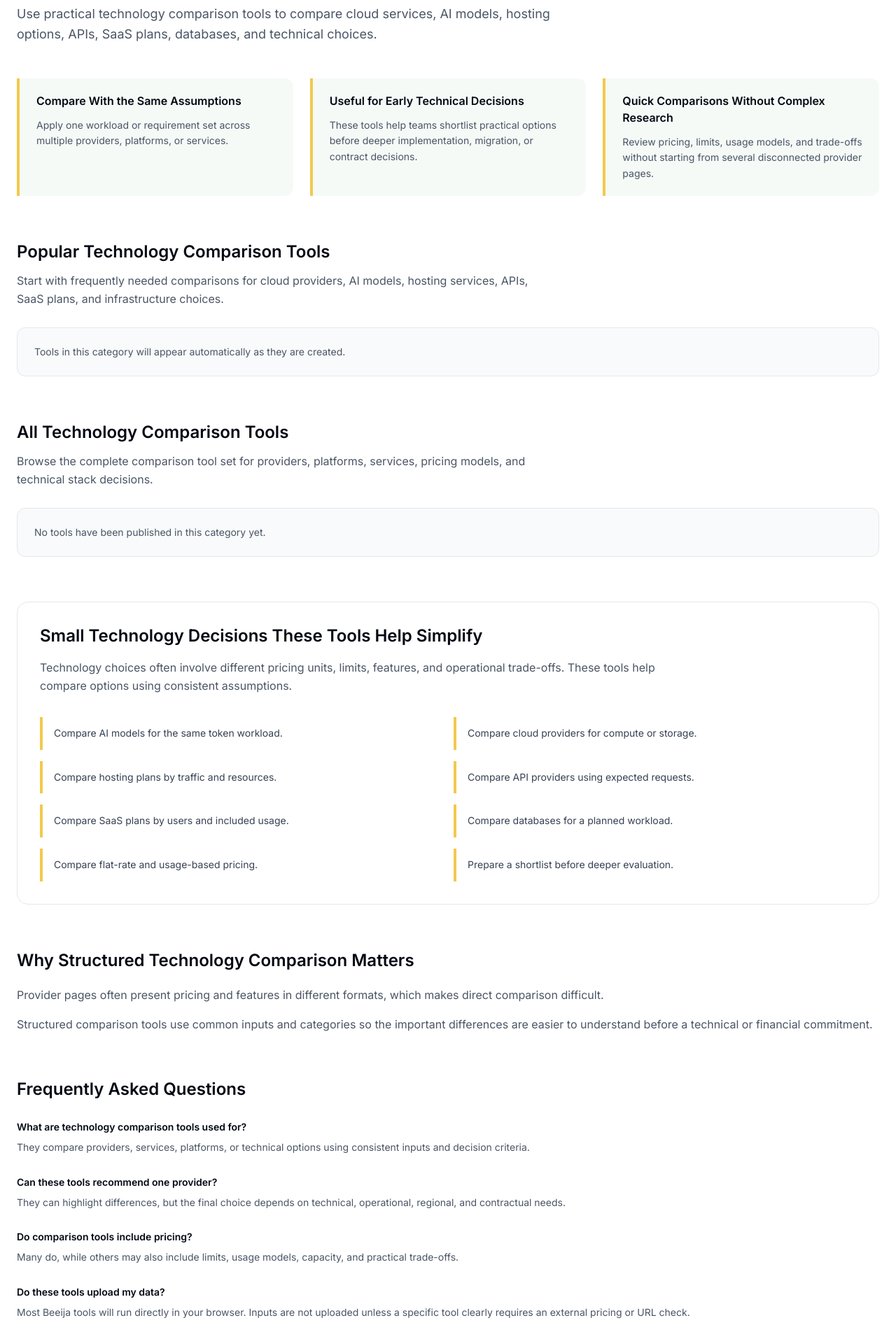
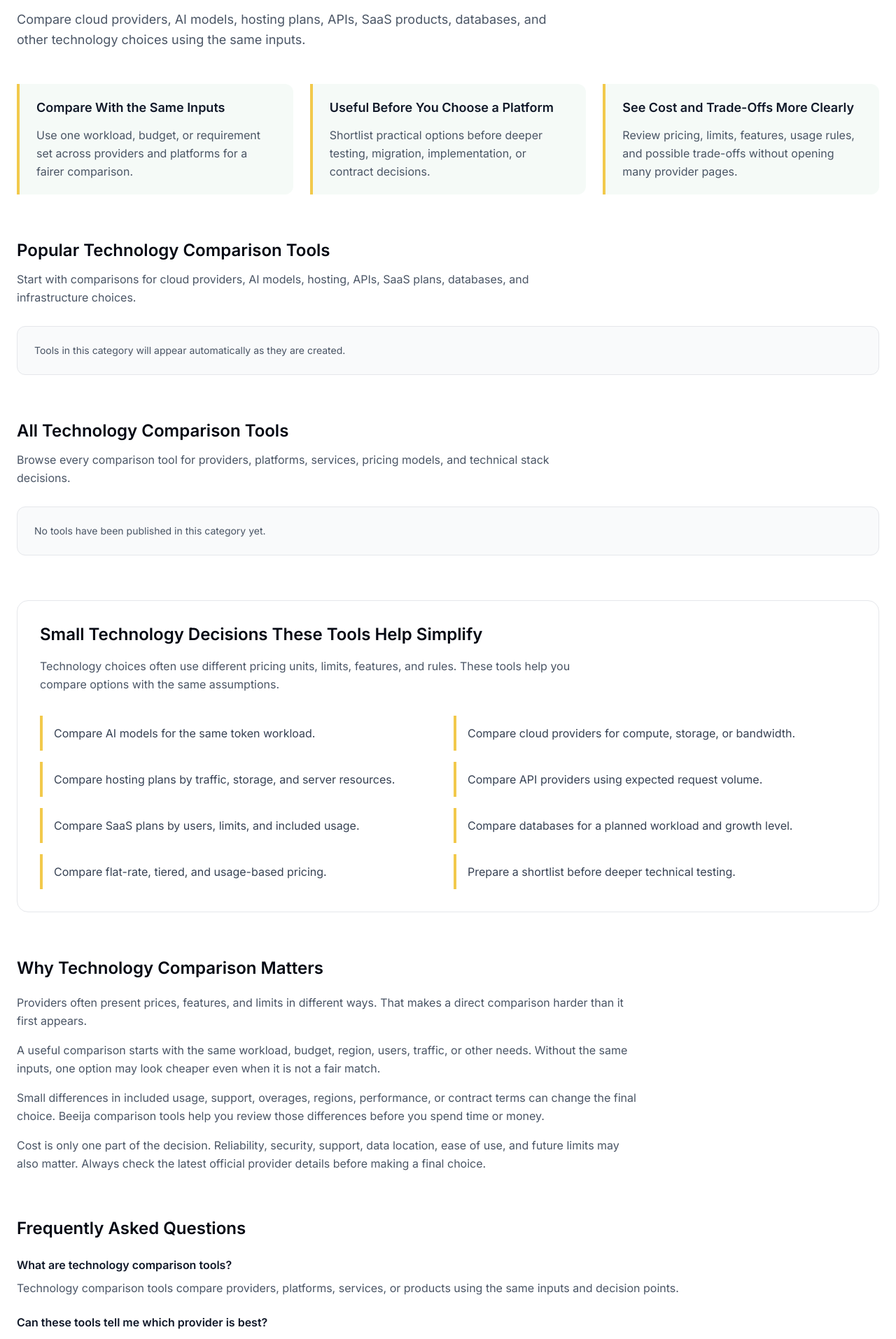
Before and after one commit to vaarunsonawwane-ops/beeija, a Next.js app: page /categories/technology-comparison-tools in a window 1280 px wide. Shown: the part 320-2234 px from the top of the page at 70% size. Built offline with nearby package versions, Linux system fonts and the light colour scheme.

Commit message:
Update page.tsx

```diff
--- a/app/categories/technology-comparison-tools/page.tsx
+++ b/app/categories/technology-comparison-tools/page.tsx
@@ -1,4 +1,5 @@
 import Link from "next/link";
+import type { Metadata } from "next";
 import { tools } from "@/app/data/tools";
 
 const categoryTools = tools.filter(
@@ -7,23 +8,63 @@ const categoryTools = tools.filter(
 
 const featuredTools = categoryTools.slice(0, 6);
 
-export const metadata = {
-  title: "Technology Comparison Tools | Beeija",
+export const metadata: Metadata = {
+  title: "Technology Comparison Tools for Cloud, AI & Software",
 
   description:
-    "Use practical technology comparison tools to compare cloud services, AI models, hosting options, APIs, SaaS plans, databases, and technical choices.",
+    "Compare cloud providers, AI models, hosting plans, APIs, SaaS products, databases, and other technology choices with simple comparison tools.",
+
+  keywords: [
+    "technology comparison tools",
+    "cloud provider comparison",
+    "AI model comparison",
+    "hosting comparison tool",
+    "API pricing comparison",
+    "SaaS comparison calculator",
+    "database comparison tool",
+    "software comparison tool",
+    "platform comparison tool",
+    "cloud service comparison",
+    "technology cost comparison",
+    "infrastructure comparison tool",
+    "provider comparison calculator",
+    "technical stack comparison",
+    "technology decision tools",
+  ],
 
   alternates: {
     canonical: "https://beeija.com/categories/technology-comparison-tools",
+  },
+
+  openGraph: {
+    title: "Technology Comparison Tools for Cloud, AI & Software",
+
+    description:
+      "Compare providers, platforms, services, pricing models, and technical options before you choose.",
+
+    url: "https://beeija.com/categories/technology-comparison-tools",
+
+    siteName: "Beeija",
+
+    type: "website",
+  },
+
+  twitter: {
+    card: "summary_large_image",
+
+    title: "Technology Comparison Tools for Cloud, AI & Software",
+
+    description:
+      "Use simple comparison tools for cloud, AI, hosting, APIs, SaaS, databases, and other technology choices.",
   },
 };
 
 export default function CategoryPage() {
   return (
     <main className="min-h-screen bg-white">
-      <section className="mx-auto max-w-7xl px-6 py-12">
+      <section className="mx-auto max-w-7xl px-6 py-16">
         {/* BREADCRUMB */}
-        <div className="mb-10 flex items-center text-sm text-gray-500">
+        <div className="mb-8 flex items-center text-sm text-gray-500">
           <Link
             href="/"
             className="transition-colors duration-200 hover:!text-[var(--yellow-dark)]"
@@ -48,70 +89,78 @@ export default function CategoryPage() {
         {/* HERO */}
         <div className="max-w-3xl">
           <h1 className="text-4xl font-bold tracking-tight text-gray-950 md:text-5xl md:leading-tight">
-            Technology Comparison Tools for Providers and Platforms
+            Technology Comparison Tools for Cloud, AI, Hosting, and Software
           </h1>
 
-          <p className="mt-5 text-base leading-relaxed text-gray-600 md:text-lg">
-            Use practical technology comparison tools to compare cloud services, AI models, hosting options, APIs, SaaS plans, databases, and technical choices.
+          <p className="mt-5 text-lg leading-relaxed text-gray-600">
+            Compare cloud providers, AI models, hosting plans, APIs, SaaS
+            products, databases, and other technology choices using the same
+            inputs.
           </p>
         </div>
 
         {/* INTRO CARDS */}
         <div className="mt-12 grid gap-6 md:grid-cols-3">
           <article className="rounded-r-xl border-l-4 border-[#F2C94C] bg-[#F5FAF7] px-6 py-5">
-            <h2 className="text-base font-semibold text-gray-950">
-              Compare With the Same Assumptions
+            <h2 className="text-lg font-semibold text-gray-900">
+              Compare With the Same Inputs
             </h2>
 
-            <p className="mt-3 text-sm leading-relaxed text-gray-600">
-              Apply one workload or requirement set across multiple providers, platforms, or services.
+            <p className="mt-3 text-base leading-relaxed text-gray-600">
+              Use one workload, budget, or requirement set across providers and
+              platforms for a fairer comparison.
             </p>
           </article>
 
           <article className="rounded-r-xl border-l-4 border-[#F2C94C] bg-[#F5FAF7] px-6 py-5">
-            <h2 className="text-base font-semibold text-gray-950">
-              Useful for Early Technical Decisions
+            <h2 className="text-lg font-semibold text-gray-900">
+              Useful Before You Choose a Platform
             </h2>
 
-            <p className="mt-3 text-sm leading-relaxed text-gray-600">
-              These tools help teams shortlist practical options before deeper implementation, migration, or contract decisions.
+            <p className="mt-3 text-base leading-relaxed text-gray-600">
+              Shortlist practical options before deeper testing, migration,
+              implementation, or contract decisions.
             </p>
           </article>
 
           <article className="rounded-r-xl border-l-4 border-[#F2C94C] bg-[#F5FAF7] px-6 py-5">
-            <h2 className="text-base font-semibold text-gray-950">
-              Quick Comparisons Without Complex Research
+            <h2 className="text-lg font-semibold text-gray-900">
+              See Cost and Trade-Offs More Clearly
             </h2>
 
-            <p className="mt-3 text-sm leading-relaxed text-gray-600">
-              Review pricing, limits, usage models, and trade-offs without starting from several disconnected provider pages.
+            <p className="mt-3 text-base leading-relaxed text-gray-600">
+              Review pricing, limits, features, usage rules, and possible
+              trade-offs without opening many provider pages.
             </p>
           </article>
         </div>
 
-        {/* POPULAR TOOLS */}
+        {/* FEATURED TOOLS */}
         <section className="mt-16">
+          <div className="max-w-3xl">
             <h2 className="text-2xl font-semibold text-gray-950">
               Popular Technology Comparison Tools
             </h2>
 
-          <p className="mt-3 max-w-3xl text-sm leading-relaxed text-gray-600 md:text-base">
-            Start with frequently needed comparisons for cloud providers, AI models, hosting services, APIs, SaaS plans, and infrastructure choices.
+            <p className="mt-3 text-gray-600 leading-relaxed">
+              Start with comparisons for cloud providers, AI models, hosting,
+              APIs, SaaS plans, databases, and infrastructure choices.
             </p>
+          </div>
 
           {featuredTools.length > 0 ? (
-            <div className="mt-7 grid gap-5 md:grid-cols-2 lg:grid-cols-3">
+            <div className="mt-6 grid gap-5 md:grid-cols-2 lg:grid-cols-3">
               {featuredTools.map((tool) => (
                 <Link
                   key={tool.href}
                   href={tool.href}
-                  className="group rounded-xl border border-gray-200 bg-white p-6 transition duration-200 hover:-translate-y-1 hover:shadow-md"
+                  className="group rounded-2xl border border-gray-200 bg-white p-6 shadow-sm transition hover:-translate-y-1 hover:shadow-md"
                 >
-                  <h3 className="text-base font-semibold text-gray-950">
+                  <h3 className="text-lg font-semibold text-gray-900 transition-colors duration-200 group-hover:text-[var(--green)]">
                     {tool.title}
                   </h3>
 
-                  <p className="mt-3 text-sm leading-relaxed text-gray-600">
+                  <p className="mt-3 text-base leading-relaxed text-gray-600">
                     {tool.description}
                   </p>
 
@@ -123,34 +172,38 @@ export default function CategoryPage() {
             </div>
           ) : (
             <p className="mt-7 rounded-xl border border-gray-200 bg-gray-50 p-6 text-sm text-gray-600">
-              Tools in this category will appear automatically as they are created.
+              Tools in this category will appear automatically as they are
+              created.
             </p>
           )}
         </section>
 
         {/* ALL TOOLS */}
         <section className="mt-16">
+          <div className="max-w-3xl">
             <h2 className="text-2xl font-semibold text-gray-950">
               All Technology Comparison Tools
             </h2>
 
-          <p className="mt-3 max-w-3xl text-sm leading-relaxed text-gray-600 md:text-base">
-            Browse the complete comparison tool set for providers, platforms, services, pricing models, and technical stack decisions.
+            <p className="mt-3 text-gray-600 leading-relaxed">
+              Browse every comparison tool for providers, platforms, services,
+              pricing models, and technical stack decisions.
             </p>
+          </div>
 
           {categoryTools.length > 0 ? (
-            <div className="mt-7 grid gap-5 md:grid-cols-2 lg:grid-cols-3">
+            <div className="mt-6 grid gap-5 md:grid-cols-2 lg:grid-cols-3">
               {categoryTools.map((tool) => (
                 <Link
                   key={tool.href}
                   href={tool.href}
-                  className="rounded-xl border border-gray-200 bg-white p-6 transition duration-200 hover:-translate-y-1 hover:shadow-md"
+                  className="rounded-2xl border border-gray-200 bg-white p-6 shadow-sm transition duration-200 hover:-translate-y-1 hover:shadow-md"
                 >
-                  <h3 className="text-base font-semibold text-gray-950">
+                  <h3 className="text-lg font-semibold text-gray-900">
                     {tool.title}
                   </h3>
 
-                  <p className="mt-3 text-sm leading-relaxed text-gray-600">
+                  <p className="mt-3 text-base leading-relaxed text-gray-600">
                     {tool.description}
                   </p>
                 </Link>
@@ -163,32 +216,34 @@ export default function CategoryPage() {
           )}
         </section>
 
-        {/* TASKS */}
+        {/* USE CASES */}
         <section className="mt-16 rounded-2xl border border-gray-200 bg-white p-7 md:p-8">
           <h2 className="text-2xl font-semibold text-gray-950">
             Small Technology Decisions These Tools Help Simplify
           </h2>
 
-          <p className="mt-4 max-w-4xl text-sm leading-relaxed text-gray-600 md:text-base">
-            Technology choices often involve different pricing units, limits, features, and operational trade-offs. These tools help compare options using consistent assumptions.
+          <p className="mt-4 max-w-3xl text-gray-600 leading-relaxed">
+            Technology choices often use different pricing units, limits,
+            features, and rules. These tools help you compare options with the
+            same assumptions.
           </p>
 
           <div className="mt-8 grid gap-4 md:grid-cols-2">
             {[
               "Compare AI models for the same token workload.",
-              "Compare cloud providers for compute or storage.",
-              "Compare hosting plans by traffic and resources.",
-              "Compare API providers using expected requests.",
-              "Compare SaaS plans by users and included usage.",
-              "Compare databases for a planned workload.",
-              "Compare flat-rate and usage-based pricing.",
-              "Prepare a shortlist before deeper evaluation."
+              "Compare cloud providers for compute, storage, or bandwidth.",
+              "Compare hosting plans by traffic, storage, and server resources.",
+              "Compare API providers using expected request volume.",
+              "Compare SaaS plans by users, limits, and included usage.",
+              "Compare databases for a planned workload and growth level.",
+              "Compare flat-rate, tiered, and usage-based pricing.",
+              "Prepare a shortlist before deeper technical testing.",
             ].map((item) => (
               <div
                 key={item}
                 className="border-l-4 border-[#F2C94C] bg-white px-4 py-3"
               >
-                <p className="text-sm leading-relaxed text-gray-700">
+                <p className="text-base leading-relaxed text-gray-700">
                   {item}
                 </p>
               </div>
@@ -199,13 +254,34 @@ export default function CategoryPage() {
         {/* WHY MATTERS */}
         <section className="mt-16">
           <h2 className="text-2xl font-semibold text-gray-950">
-            Why Structured Technology Comparison Matters
+            Why Technology Comparison Matters
           </h2>
 
-          <div className="mt-5 space-y-4 text-sm leading-relaxed text-gray-600 md:text-base">
-          <p>Provider pages often present pricing and features in different formats, which makes direct comparison difficult.</p>
+          <div className="mt-5 max-w-4xl space-y-4 text-gray-600 leading-relaxed">
+            <p>
+              Providers often present prices, features, and limits in different
+              ways. That makes a direct comparison harder than it first appears.
+            </p>
 
-          <p>Structured comparison tools use common inputs and categories so the important differences are easier to understand before a technical or financial commitment.</p>
+            <p>
+              A useful comparison starts with the same workload, budget, region,
+              users, traffic, or other needs. Without the same inputs, one option
+              may look cheaper even when it is not a fair match.
+            </p>
+
+            <p>
+              Small differences in included usage, support, overages, regions,
+              performance, or contract terms can change the final choice.
+              Beeija comparison tools help you review those differences before
+              you spend time or money.
+            </p>
+
+            <p>
+              Cost is only one part of the decision. Reliability, security,
+              support, data location, ease of use, and future limits may also
+              matter. Always check the latest official provider details before
+              making a final choice.
+            </p>
           </div>
         </section>
 
@@ -215,44 +291,72 @@ export default function CategoryPage() {
             Frequently Asked Questions
           </h2>
 
-          <div className="mt-7 space-y-7">
+          <div className="mt-6 space-y-6">
             <div>
-            <h3 className="text-sm font-semibold text-gray-950">
-              What are technology comparison tools used for?
+              <h3 className="font-semibold text-gray-900">
+                What are technology comparison tools?
               </h3>
 
-            <p className="mt-2 text-sm leading-relaxed text-gray-600">
-              They compare providers, services, platforms, or technical options using consistent inputs and decision criteria.
+              <p className="mt-2 text-gray-600 leading-relaxed">
+                Technology comparison tools compare providers, platforms,
+                services, or products using the same inputs and decision points.
               </p>
             </div>
 
             <div>
-            <h3 className="text-sm font-semibold text-gray-950">
-              Can these tools recommend one provider?
+              <h3 className="font-semibold text-gray-900">
+                Can these tools tell me which provider is best?
               </h3>
 
-            <p className="mt-2 text-sm leading-relaxed text-gray-600">
-              They can highlight differences, but the final choice depends on technical, operational, regional, and contractual needs.
+              <p className="mt-2 text-gray-600 leading-relaxed">
+                They can show key differences, but the best choice depends on
+                your budget, workload, region, support needs, security, and
+                long-term plans.
               </p>
             </div>
 
             <div>
-            <h3 className="text-sm font-semibold text-gray-950">
+              <h3 className="font-semibold text-gray-900">
                 Do comparison tools include pricing?
               </h3>
 
-            <p className="mt-2 text-sm leading-relaxed text-gray-600">
-              Many do, while others may also include limits, usage models, capacity, and practical trade-offs.
+              <p className="mt-2 text-gray-600 leading-relaxed">
+                Many tools include pricing. Some may also compare limits,
+                usage rules, capacity, features, and practical trade-offs.
               </p>
             </div>
 
             <div>
-            <h3 className="text-sm font-semibold text-gray-950">
+              <h3 className="font-semibold text-gray-900">
+                How do I make a fair technology comparison?
+              </h3>
+
+              <p className="mt-2 text-gray-600 leading-relaxed">
+                Use the same workload, users, requests, storage, traffic,
+                region, support level, and billing period for every option.
+              </p>
+            </div>
+
+            <div>
+              <h3 className="font-semibold text-gray-900">
+                Are comparison results exact?
+              </h3>
+
+              <p className="mt-2 text-gray-600 leading-relaxed">
+                No. They are planning results. Prices, limits, discounts,
+                taxes, contracts, and service details may change.
+              </p>
+            </div>
+
+            <div>
+              <h3 className="font-semibold text-gray-900">
                 Do these tools upload my data?
               </h3>
 
-            <p className="mt-2 text-sm leading-relaxed text-gray-600">
-              Most Beeija tools will run directly in your browser. Inputs are not uploaded unless a specific tool clearly requires an external pricing or URL check.
+              <p className="mt-2 text-gray-600 leading-relaxed">
+                Most Beeija tools run in your browser. Your inputs are not
+                uploaded unless a tool clearly says that it needs an external
+                price or URL check.
               </p>
             </div>
           </div>
```
Lines whose indentation alone changed are shown as unchanged.
